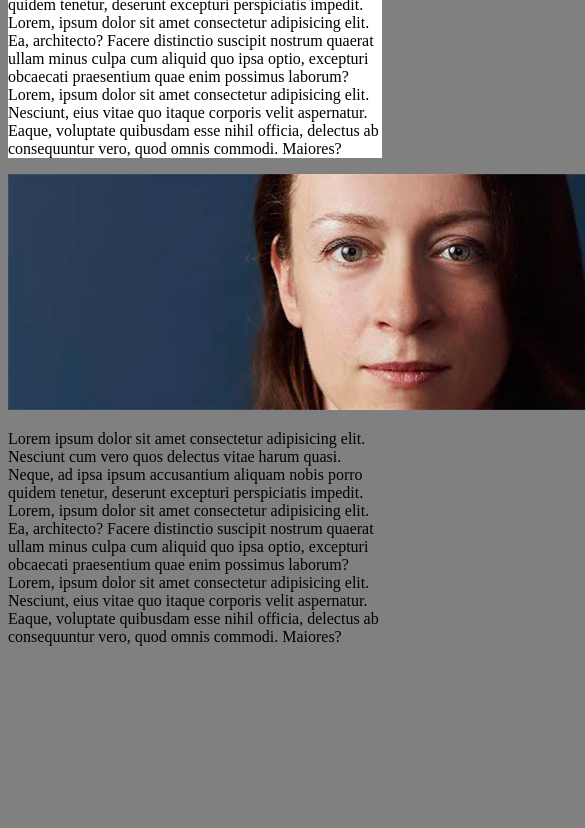
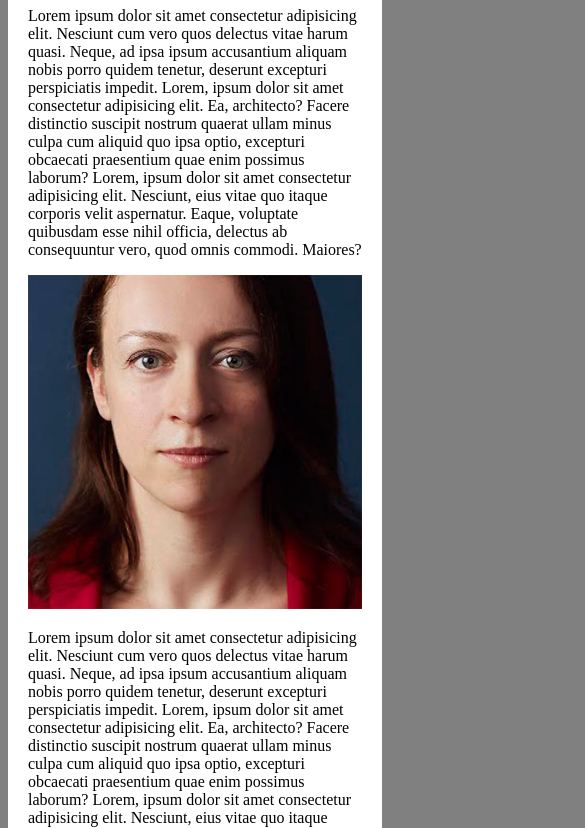
Before and after one commit to adriano-mendonca/estudos-htmlcss, a plain HTML site: page modulo2/desafio/testeresponsivo.html in a window 390 px wide. Shown: the part 138-966 px from the top of the page, 585 px wide, since content can reach past the window. Before the commit the page ends 844 px from the top, so only its background shows below. Drawn offline with Linux system fonts and the light colour scheme.

Commit message:
aprendendo responsividade

```diff
--- a/modulo2/desafio/style.css
+++ b/modulo2/desafio/style.css
@@ -68,7 +68,7 @@ nav > a:hover {
 main {
     width: 800px;
     background-color: white;
-    margin: 10px auto 10px auto;
+    margin: auto;
     padding: 10px;
     margin-top: 0px;
 }
--- a/modulo2/desafio/testeresponsivo.html
+++ b/modulo2/desafio/testeresponsivo.html
@@ -13,6 +13,15 @@
 
         main{
             background-color: white;
+            padding: 20px;
+            border-radius: 10px;
+            min-width: 280;
+            max-width: 800px;
+            margin: auto;
+        }
+
+        img {
+            width: 100%;
         }
     </style>
 </head>
@@ -20,8 +29,11 @@
     <main>
         <h1>Testando Responsividade</h1>
         <p>Lorem ipsum dolor sit amet consectetur adipisicing elit. Nesciunt cum vero quos delectus vitae harum quasi. Neque, ad ipsa ipsum accusantium aliquam nobis porro quidem tenetur, deserunt excepturi perspiciatis impedit. Lorem, ipsum dolor sit amet consectetur adipisicing elit. Ea, architecto? Facere distinctio suscipit nostrum quaerat ullam minus culpa cum aliquid quo ipsa optio, excepturi obcaecati praesentium quae enim possimus laborum? Lorem, ipsum dolor sit amet consectetur adipisicing elit. Nesciunt, eius vitae quo itaque corporis velit aspernatur. Eaque, voluptate quibusdam esse nihil officia, delectus ab consequuntur vero, quod omnis commodi. Maiores?</p>
+
+        <picture>
+            <source media="(max-width: 600px)" srcset="imagens/irina-blok-pq.jpg">
+            <img src="imagens/irina-blok.jpg" alt="Foto da Irina Block"></picture>
+        <p>Lorem ipsum dolor sit amet consectetur adipisicing elit. Nesciunt cum vero quos delectus vitae harum quasi. Neque, ad ipsa ipsum accusantium aliquam nobis porro quidem tenetur, deserunt excepturi perspiciatis impedit. Lorem, ipsum dolor sit amet consectetur adipisicing elit. Ea, architecto? Facere distinctio suscipit nostrum quaerat ullam minus culpa cum aliquid quo ipsa optio, excepturi obcaecati praesentium quae enim possimus laborum? Lorem, ipsum dolor sit amet consectetur adipisicing elit. Nesciunt, eius vitae quo itaque corporis velit aspernatur. Eaque, voluptate quibusdam esse nihil officia, delectus ab consequuntur vero, quod omnis commodi. Maiores?</p>
     </main>
-    <img src="imagens/irina-blok.jpg" alt="Foto da Irina Block">
-    <p>Lorem ipsum dolor sit amet consectetur adipisicing elit. Nesciunt cum vero quos delectus vitae harum quasi. Neque, ad ipsa ipsum accusantium aliquam nobis porro quidem tenetur, deserunt excepturi perspiciatis impedit. Lorem, ipsum dolor sit amet consectetur adipisicing elit. Ea, architecto? Facere distinctio suscipit nostrum quaerat ullam minus culpa cum aliquid quo ipsa optio, excepturi obcaecati praesentium quae enim possimus laborum? Lorem, ipsum dolor sit amet consectetur adipisicing elit. Nesciunt, eius vitae quo itaque corporis velit aspernatur. Eaque, voluptate quibusdam esse nihil officia, delectus ab consequuntur vero, quod omnis commodi. Maiores?</p>
 </body>
 </html>
```
